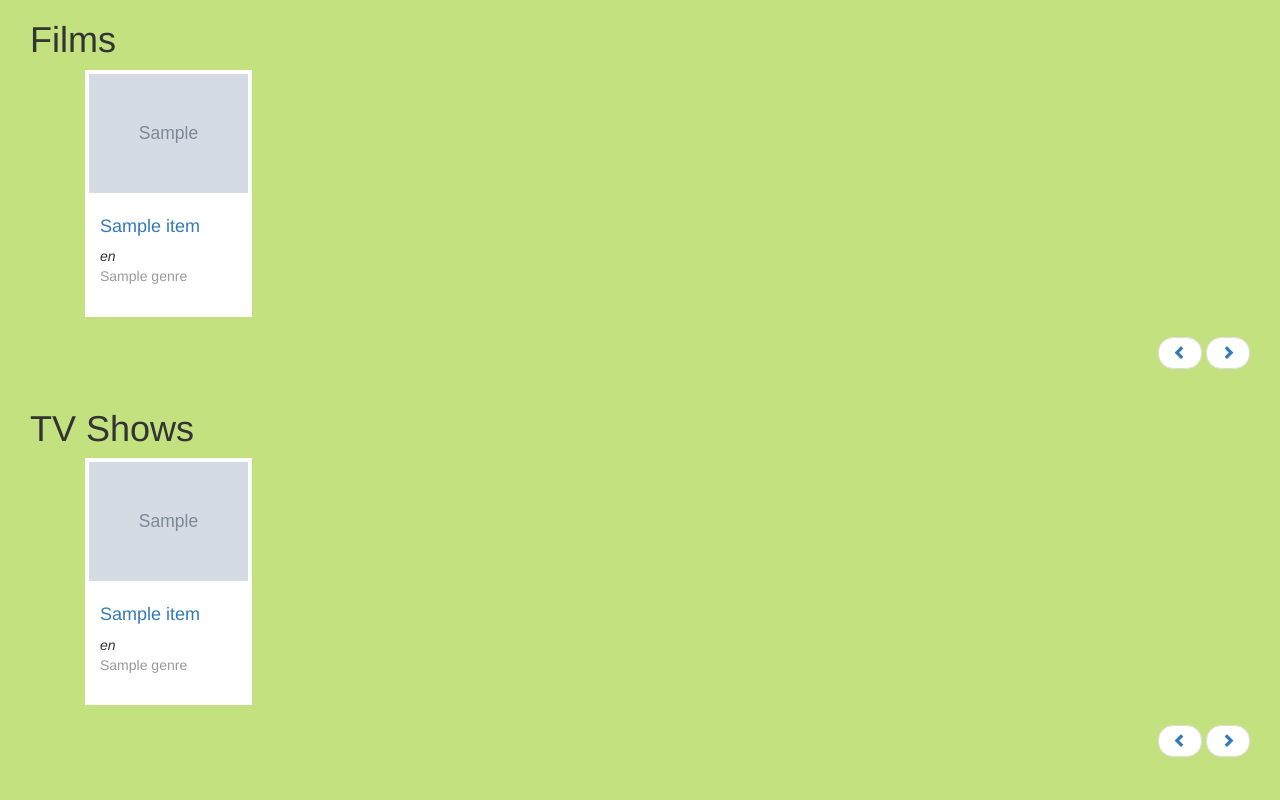
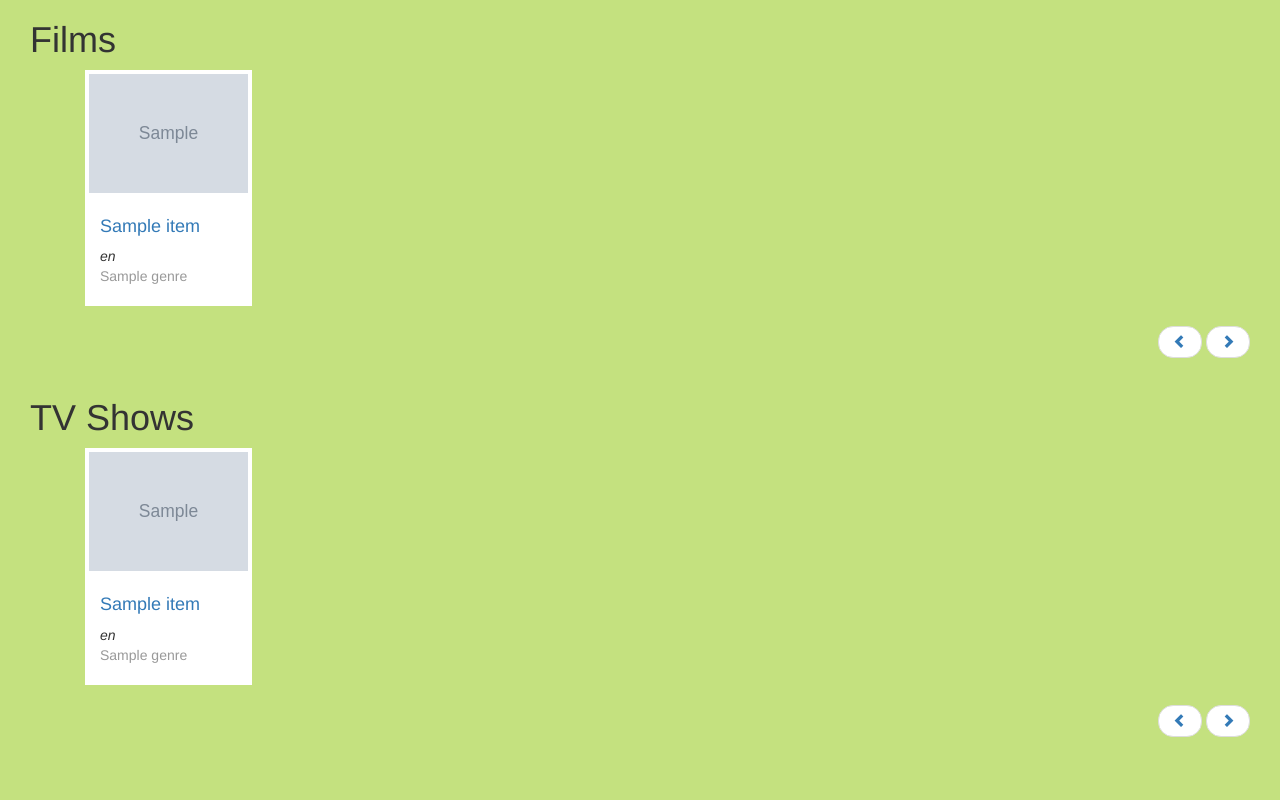
Before and after one commit to dsteinberger/scrapddl, a Flask app: template scrapddl/templates/home.html in a window 1280 px wide. Run offline with Flask 2, Linux system fonts and the light colour scheme; the template is opened without the code that fills it: most values are stand-ins (such as "Sample title", 1, 10 or a date in 2020); grey boxes marked "Sample" are stand-in pictures; some libraries are stand-ins or nearby versions.

Commit message:
little improvment css

```diff
--- a/scrapddl/static/main.css
+++ b/scrapddl/static/main.css
@@ -59,11 +59,11 @@ ul.thumbnails {
     border-radius: 0px;
 }
 .thumbnail a>img{
-    max-height: 250px;
+    /*max-height: 250px;*/
 }
 .thumbnails li> .fff .caption {
     padding: 10px 15px;
-    height: 120px;
+    /*height: 120px;*/
 }
 .caption h4 {
     color: #444;
--- a/scrapddl/templates/item.html
+++ b/scrapddl/templates/item.html
@@ -1,6 +1,6 @@
 <ul class="thumbnails">
     {% for item in item_list %}
-        <li class="col-lg-2 col-md-1 col-sm-2">
+        <li class="col-lg-2 col-md-2 col-sm-2">
             <div class="fff">
                 <div class="thumbnail">
                     <a href="{{ item.page_url }}" target="_blank">
```
